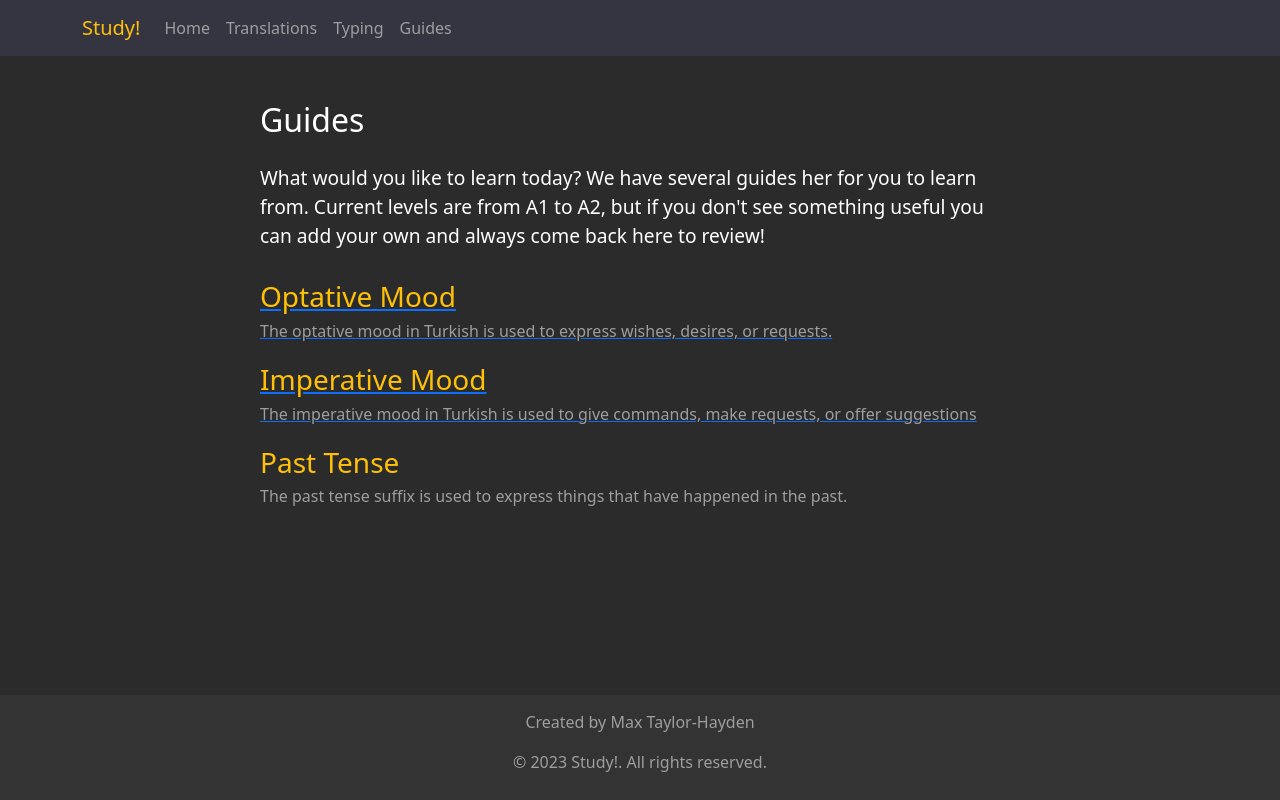
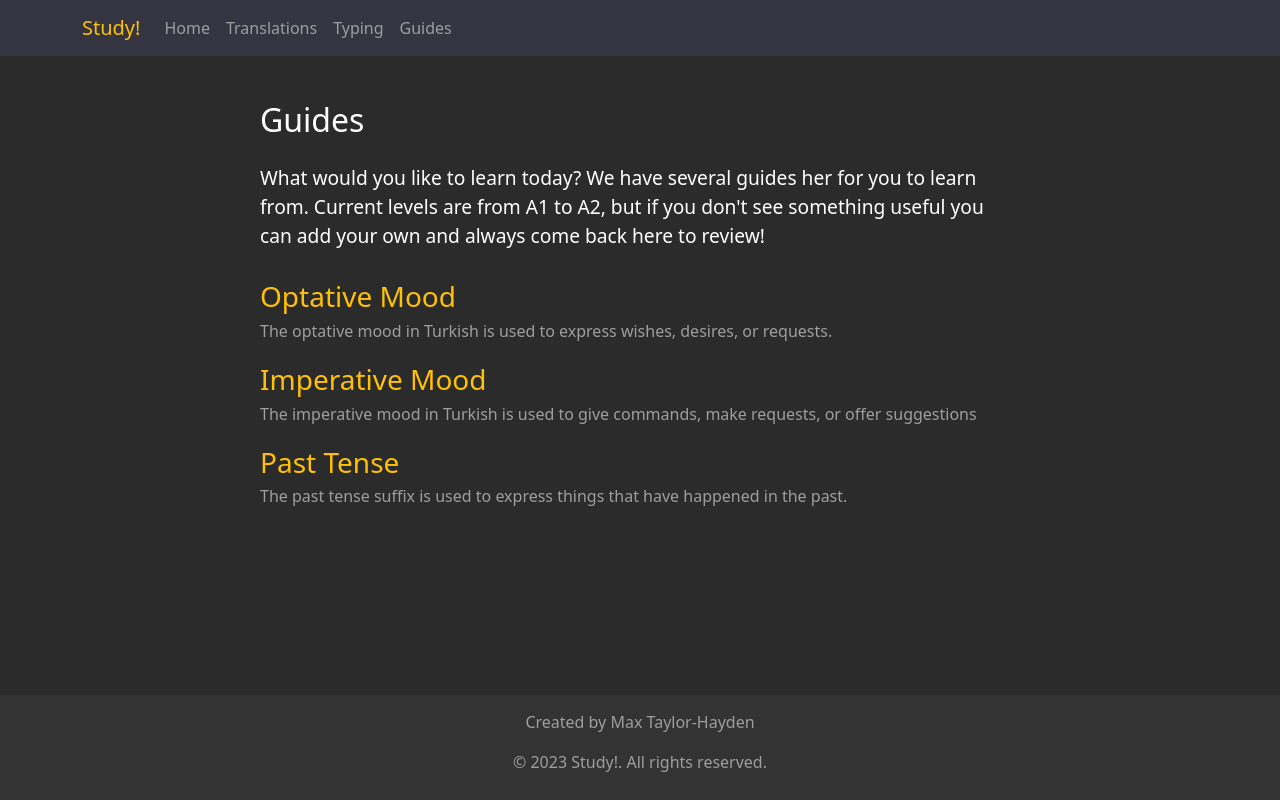
Before and after one commit to mtaylorhayden/translations-client, a React (Create React App) app: page /guides in a window 1280 px wide. Built offline with nearby package versions, Linux system fonts and the light colour scheme.

Commit message:
fixed style for guides

```diff
--- a/src/Guides/Guides.jsx
+++ b/src/Guides/Guides.jsx
@@ -16,7 +16,7 @@ export const Guides = () => {
       </div>
       <ul>
         <li>
-          <Link to="/guide/1">
+          <Link className={styles.link} to="/guide/1">
             <h3>Optative Mood</h3>
             <p>
               The optative mood in Turkish is used to express wishes, desires,
@@ -25,7 +25,7 @@ export const Guides = () => {
           </Link>
         </li>
         <li>
-          <Link to="/guide/2">
+          <Link className={styles.link} to="/guide/2">
             <h3>Imperative Mood</h3>
             <p>
               The imperative mood in Turkish is used to give commands, make
@@ -34,11 +34,13 @@ export const Guides = () => {
           </Link>
         </li>
         <li>
-          <h3>Past Tense</h3>
-          <p>
-            The past tense suffix is used to express things that have happened
-            in the past.
-          </p>
+          <Link className={styles.link} to="/guide/3">
+            <h3>Past Tense</h3>
+            <p>
+              The past tense suffix is used to express things that have happened
+              in the past.
+            </p>
+          </Link>
         </li>
       </ul>
     </div>
--- a/src/Guides/Guides.module.css
+++ b/src/Guides/Guides.module.css
@@ -1,25 +1,11 @@
-.container {
-  max-width: 800px;
-  margin: 0 auto;
-  padding: 20px;
+.link {
+  color: #ffc107;
+  text-decoration: none;
+  transition: color 0.3s ease;
 }
 
-.header {
-  font-size: 2rem;
-  margin-bottom: 20px;
-  color: #ffffff;
-}
-
-.description {
-  font-size: 1.2rem;
-  margin-bottom: 30px;
-  color: #ffffff;
-}
-
-.benefits {
-  font-size: 1rem;
-  margin-bottom: 20px;
-  color: #ffffff;
+.link:hover {
+  color: #0a0000;
 }
 
 ul {
@@ -29,12 +15,10 @@ ul {
 
 li {
   margin-bottom: 20px;
-  color: #ffc107;
 }
 
 h3 {
   margin-bottom: 5px;
-  color: #ffc107;
 }
 
 p {
```
